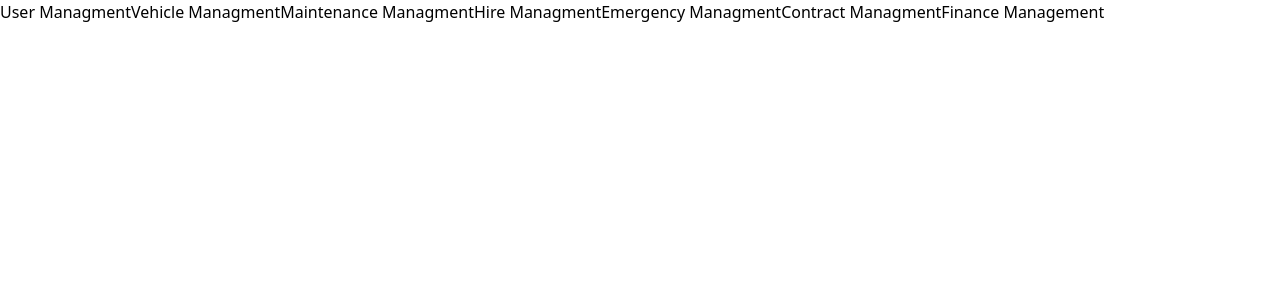
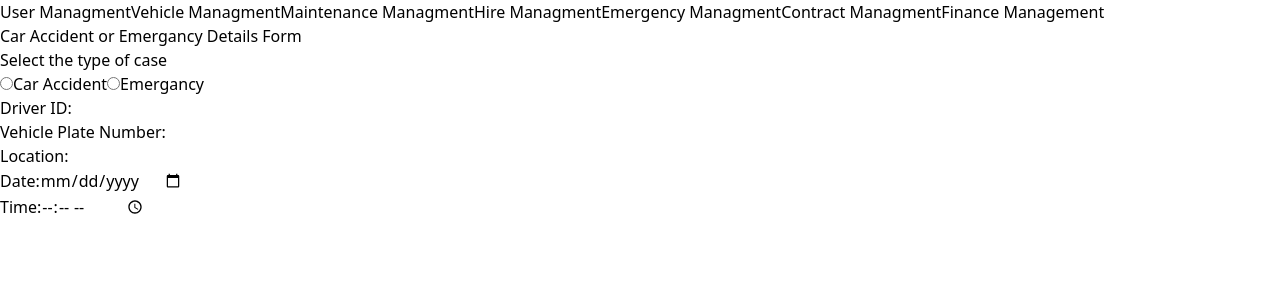
Before and after one commit to hxshan/itp-vms, a React (Vite) app in the folder frontend/: page /emergency in a window 1280 px wide. Shown: the top 300 px of the page. Built offline with nearby package versions, Linux system fonts and the light colour scheme.

Commit message:
Reafactor:change casefileform from html to jsx

```diff
--- a/frontend/src/App.jsx
+++ b/frontend/src/App.jsx
@@ -3,6 +3,7 @@ import { BrowserRouter, Routes, Route } from "react-router-dom";
 import AdminDashboard from "./pages/admin/AdminDashboard";
 import HireDashboard from "./pages/hires/HireDashboard";
 import {Login,Navbar} from "./pages/shared"
+import CaseFileForm from "./pages/EAM/CaseFileForm";
 function App() {
   const queryClient = new QueryClient();
 
@@ -15,6 +16,7 @@ function App() {
           <Route path="/login" element={<Login/>}/>
           <Route path="/admin" element={<AdminDashboard/>}/>
           <Route path="/hires" element={<HireDashboard/>}/>
+          <Route path="/emergency" element={<CaseFileForm/>}/>
         </Routes>
       </main>
     </QueryClientProvider>
--- /dev/null
+++ b/frontend/src/pages/EAM/CaseFileForm.jsx
@@ -0,0 +1,59 @@
+
+const CaseFileForm = () => {
+
+
+  return (
+    <div>
+      <h2>Car Accident or Emergancy Details Form</h2>
+      <div>
+        <form>
+          <legend>Select the type of case</legend>
+          <div>
+            <input
+              type="radio"
+              id="carAccident"
+              name="caseType"
+              value="carAccident"
+            />
+            <label htmlFor="carAccident">Car Accident</label>
+
+            <input
+              type="radio"
+              id="emergancy"
+              name="caseType"
+              value="emergancy"
+            />
+            <label htmlFor="emergancy">Emergancy</label>
+          </div>
+
+          <div>
+            <label htmlFor="DriverID">Driver ID:</label>
+            <input type="text" id="DriverID" name="DriverID" />
+          </div>
+
+          <div>
+            <label htmlFor="plateNo">Vehicle Plate Number:</label>
+            <input type="text" id="plateNo" name="plateNo" />
+          </div>
+
+          <div>
+            <label htmlFor="location">Location:</label>
+            <input type="text" id="location" name="location" />
+          </div>
+
+          <div>
+            <label htmlFor="date">Date:</label>
+            <input type="date" id="date" name="date" />
+          </div>
+
+          <div>
+            <label htmlFor="time">Time:</label>
+            <input type="time" id="time" name="time" />
+          </div>
+        </form>
+      </div>
+    </div>
+  );
+};
+
+export default CaseFileForm;
```
Also changed, not shown: frontend/src/pages/EAM/CreateCaseFileForm.js (deleted, +0 -55 lines).
